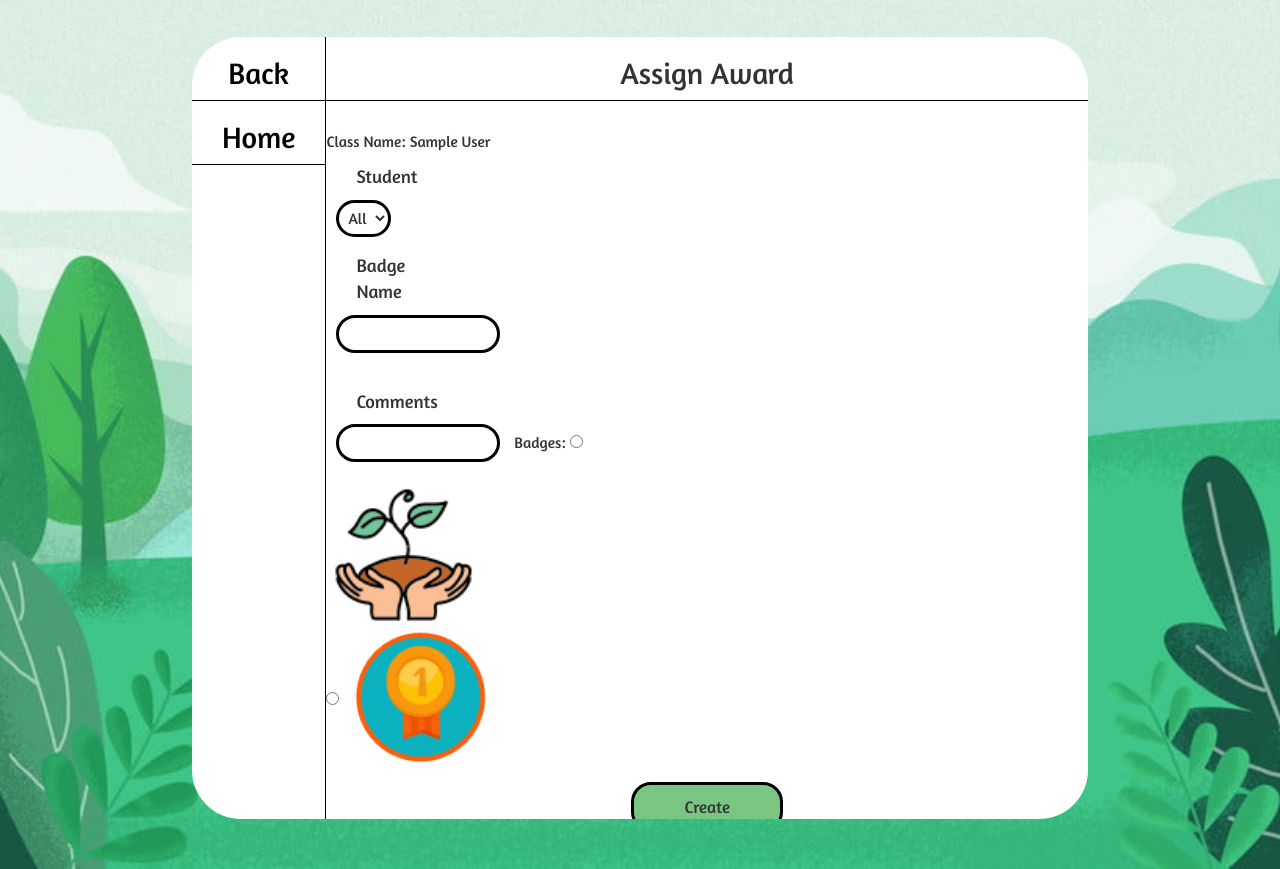
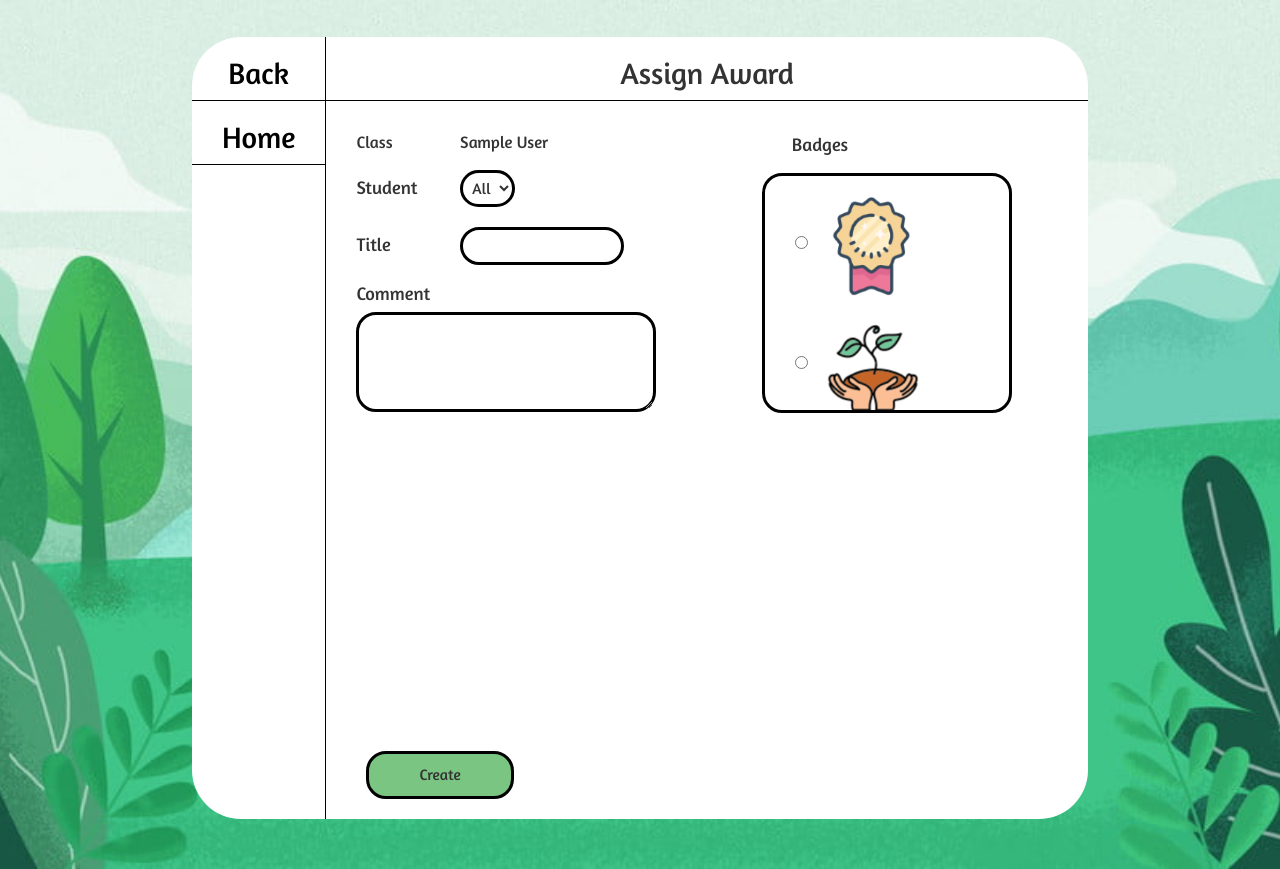
Before and after one commit to fwrhine/EcoAssist, a Flask app: page /award in a window 1280 px wide. Shown: the part 153-1022 px from the top of the page. Run offline with Flask 2, Linux system fonts and the light colour scheme; the visitor is signed in with stand-in values (Sample User, id 1); parts of the project's set-up code (start-up, migrations or seed data) failed here and were passed over; some libraries are stand-ins or nearby versions.

Commit message:
assign award css

```diff
--- a/services/web/project/__init__.py
+++ b/services/web/project/__init__.py
@@ -675,7 +675,7 @@ def give_award():
         student_x = Student.query.filter_by(student_id=student_id_x)
         email_x = student_x.first().email
         user = User.query.filter_by(email=email_x).first()
-        name = user.first_name + user.last_name
+        name = user.first_name + " " + user.last_name
         student_list.append((student_id_x, name))
 
     student_list.append((-1, 'All'))
@@ -743,7 +743,7 @@ def give_award_directly(id):
         student_x = Student.query.filter_by(student_id=student_id_x)
         email_x = student_x.first().email
         user = User.query.filter_by(email=email_x).first()
-        name = user.first_name + user.last_name
+        name = user.first_name + " " + user.last_name
         student_list.append((student_id_x, name))
 
     form.student_names.choices = student_list
--- a/services/web/project/forms.py
+++ b/services/web/project/forms.py
@@ -88,8 +88,8 @@ class AwardForm(FlaskForm):
     # class_id = StringField('Class Name', validators=[DataRequired()])
     student_names = SelectField('Student', coerce=int,
                            validators=[InputRequired()])
-    reward = StringField('Badge Name', validators=[DataRequired()])
-    comment = StringField('Comments', validators=[DataRequired()])
+    reward = StringField('Title', validators=[DataRequired()])
+    comment = TextAreaField('Comment', validators=[DataRequired()])
 
     images_dir = os.listdir(os.path.join(app.static_folder, "images/badge_images"))
     choices = []
@@ -98,7 +98,7 @@ class AwardForm(FlaskForm):
         label = x
         choices.append((value, label))
 
-    images = RadioField('image', choices=choices)
+    images = RadioField('Badges', choices=choices)
     submit = SubmitField('Create')
 
 class ChooseClassForm(FlaskForm):
--- a/services/web/project/static/css/main.css
+++ b/services/web/project/static/css/main.css
@@ -211,11 +211,6 @@ form>p>label {
   margin-left: 30px;
 }
 
-#create-task-form img {
-  height: 150px;
-  width: auto;
-}
-
 input, select {
   background: #FFFFFF;
   border: 3px solid #000000;
@@ -419,10 +414,6 @@ th {
   background: #FFE4AD;
 }
 
-/* td {
-  background: #fcfcfc;
-} */
-
 tr:nth-child(even) {
   background: transparent;
 }
@@ -494,5 +485,25 @@ tr:last-of-type td:last-of-type {
   width: 90%;
   height: 50%;
   margin: 0 auto;
-  /* background-color: #185744; */
 }
+
+/* ---------------------------- AWARDS ----------------------------*/
+.badges {
+  float: right;
+  margin-right: 10%;
+  width: 250px;
+}
+
+.badges-container {
+  border: 3px solid #000000;
+  box-sizing: border-box;
+  border-radius: 20px;
+  padding: 10px 30px 10px 30px;
+  height: 240px;
+  overflow: auto;
+}
+
+.badge-image {
+  height: 120px;
+  width: auto;
+}
--- a/services/web/project/templates/award.html
+++ b/services/web/project/templates/award.html
@@ -15,37 +15,49 @@
     <br>
     <form id="create-task-form" action="" method="post" novalidate>
       {{ form.hidden_tag() }}
+      <div>
+        <div style="float: left;">
+          <p style="font-size: 1.2em; margin-left: 30px;">Class &emsp; &emsp; &emsp; {{ class_name }}</p>
           <p>
-        Class Name: {{ class_name }}
-        <br>
-      </p>
-
-      <p>
-        {{ form.student_names.label }}<br>
+            {{ form.student_names.label }}
             {{ form.student_names() }}
             {% for error in form.student_names.errors %}
             <span style="color: red;">[{{ error }}]</span>
             {% endfor %}
           </p>
-
           <p>
-        {{ form.reward.label }}<br>
+            {{ form.reward.label }}
             {{ form.reward()}}
+            {% for error in form.reward.errors %}
+            <span style="color: red;">[{{ error }}]</span>
+            {% endfor %}
           </p>
-
-      <br>
           <p>
             {{ form.comment.label }}<br>
-        {{ form.comment()}}
-        Badges:
+            {{ form.comment(style="margin-left: 30px;")}}
+            {% for error in form.reward.errors %}
+            <span style="color: red;">[{{ error }}]</span>
+            {% endfor %}
+          </p>
+        </div>
+        <div class="badges">
+          <p>
+            {{ form.images.label }}
+          </p>
+          <div class="badges-container">
             {% for image in form.images %}
             <td>{{image}}</td>
-      <p hidden="true">{{image.label}}</p>
-      <img src="{{url_for('static', filename='images/badge_images/' + image.data)}}" />
+            <!-- <p hidden="true">{{image.label}}</p> -->
+            <img class="badge-image" src="{{url_for('static', filename='images/badge_images/' + image.data)}}" />
             <br>
             {% endfor %}
-      <div style="text-align: center">
-        <p>{{ form.submit() }}</p>
+          </div>
+          {% for error in form.images.errors %}
+          <span style="color: red;">[{{ error }}]</span>
+          {% endfor %}
+        </div>
+        <div style="position: absolute; bottom: 60px; margin-left: 30px;">
+          {{ form.submit() }}
         </div>
     </form>
   </div>
--- a/services/web/project/templates/view_awards.html
+++ b/services/web/project/templates/view_awards.html
@@ -16,8 +16,8 @@
     <table class="css-serial">
       <tr>
         <th></th>
-        <th>Award Name</th>
-        <th>Comments</th>
+        <th>Award</th>
+        <th>Comment</th>
         <th></th>
       </tr>
       {% for badge in badge_list %}
@@ -26,7 +26,7 @@
         <td>{{badge.badge_name}}</td>
         <td>{{badge.badge_comment}}</td>
         <td>
-          <img src={{badge.badge_location}}>
+          <img class="badge-image" src={{badge.badge_location}}>
         </td>
       </tr>
       {% endfor %}
```
Also changed, not shown: services/web/project/static/images/badge_images/Badge_1.png, services/web/project/static/images/badge_images/Badge_4.png (deleted), services/web/project/static/images/badge_images/badge_2.png (added), services/web/project/static/images/badge_images/badge_3.png (added). Lines whose indentation alone changed are shown as unchanged.
